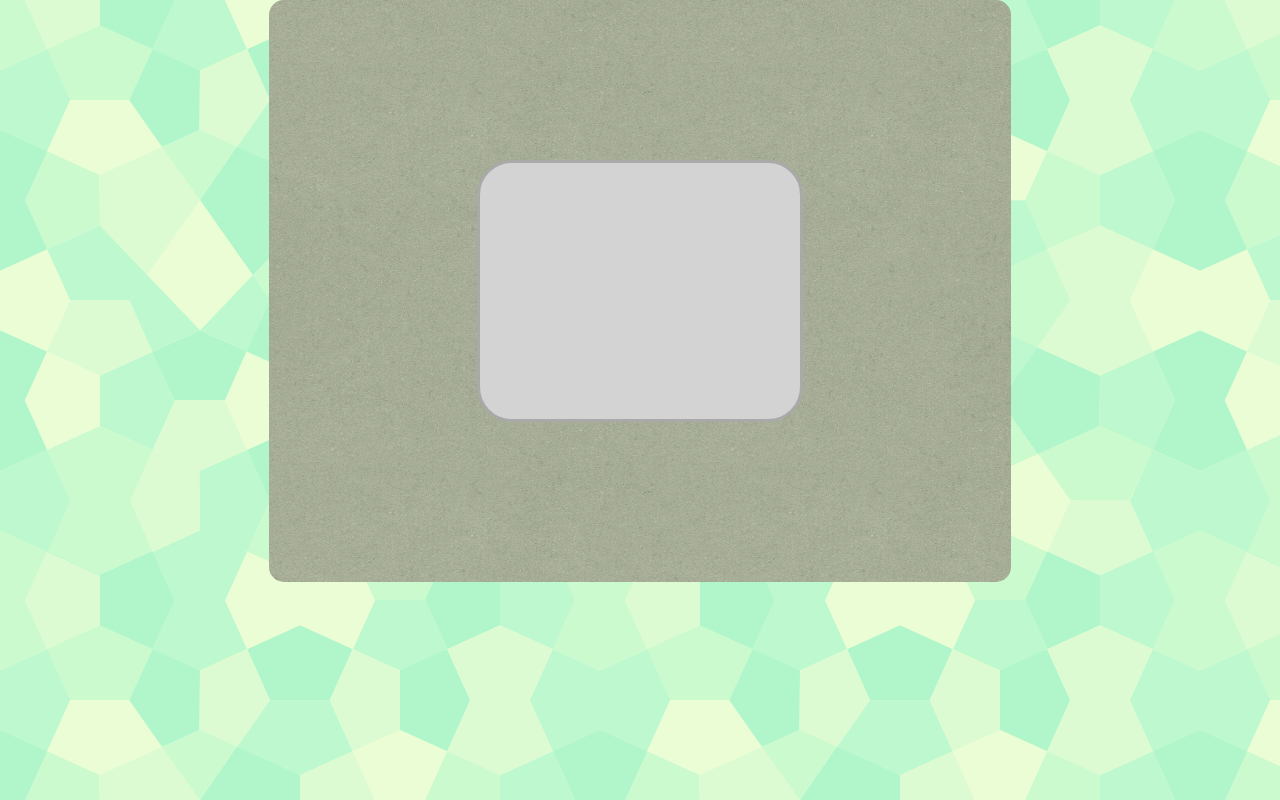
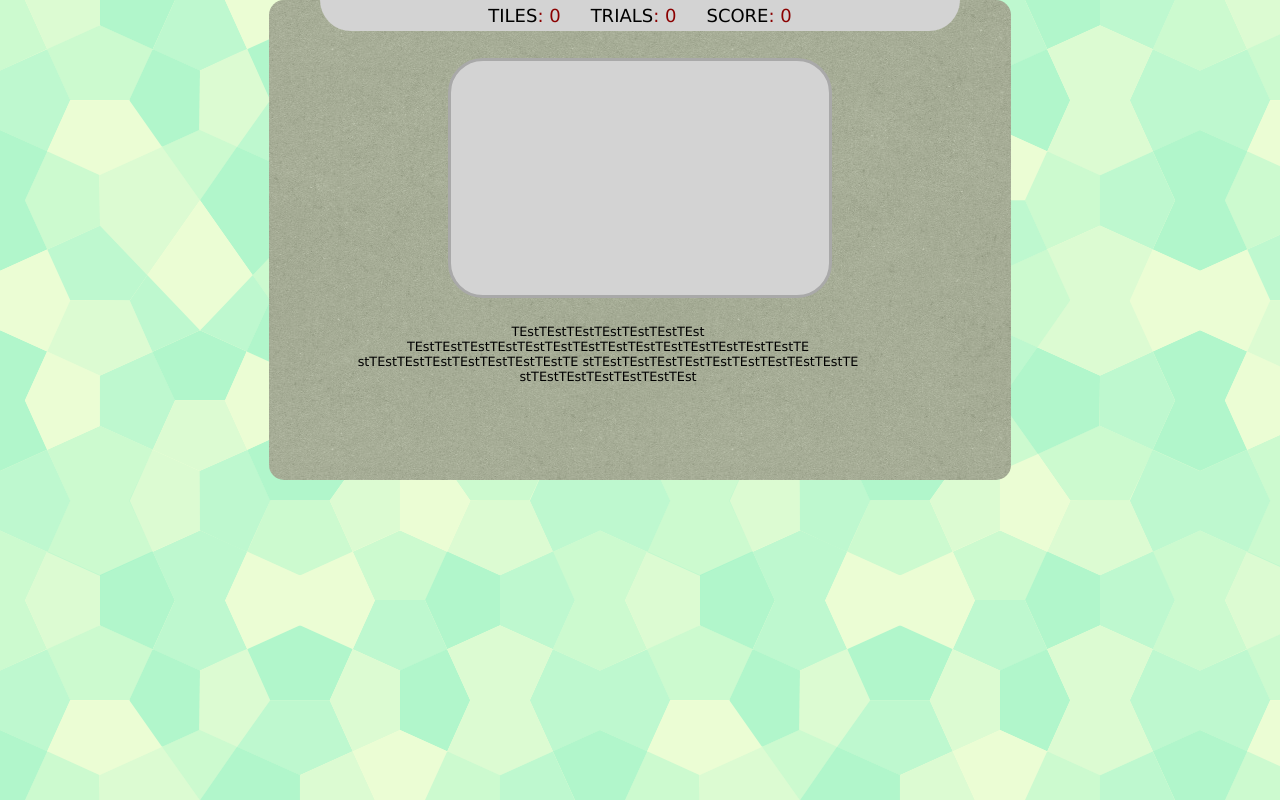
Before and after one commit to ttitto/Memory-Matrix-JS-Game, a plain HTML site: page MemoryMatrixGame/MemoryMatrix/index.html in a window 1280 px wide. Drawn offline with Linux system fonts and the light colour scheme.

Commit message:
score board design ready

```diff
--- a/MemoryMatrixGame/MemoryMatrix/css/styles.css
+++ b/MemoryMatrixGame/MemoryMatrix/css/styles.css
@@ -1,10 +1,16 @@
-html, body, canvas {
+html, body, canvas, div, span, ul, li {
     margin: 0;
     padding: 0;
+    -moz-box-sizing: border-box;
+    -webkit-box-sizing: border-box;
+    box-sizing: border-box;
 }
+
 
 body {
     background-image: url('../imgs/body-bg.png');
+    font-family: Verdana, Geneva, Tahoma, sans-serif;
+    font-size: 18px;
 }
 /*#region MAIN-CONTAINER */
 
@@ -13,23 +19,59 @@ body {
     height: 480px;
     max-width: 90%;
     margin: 0 auto;
-    padding:4%;
+    padding: 0 4%;
     border-radius: 15px;
     background-image: url('../imgs/main-bg.png');
     text-align: center;
     overflow: hidden;
-    display: flex;
-    -ms-flex-flow: row wrap;
-    flex-flow: row wrap;
+    display: -webkit-box; /* OLD - iOS 6-, Safari 3.1-6 */
+    display: -moz-box; /* OLD - Firefox 19- (buggy but mostly works) */
+    display: -ms-flexbox; /* TWEENER - IE 10 */
+    display: -webkit-flex; /* NEW - Chrome */
+    display: flex; /* NEW, Spec - Opera 12.1, Firefox 20+ */
+    -ms-flex-flow: column nowrap;
+    flex-flow: column nowrap;
 }
 
+#score-board {
+    background: lightgray;
+    border-bottom-right-radius: 40px;
+    border-bottom-left-radius: 40px;
+}
+
+    #score-board .score-board-element {
+        display: inline-block;
+        margin: 0 10px;
+        padding: 5px 5px;
+        text-transform: uppercase;
+        z-index:1000;
+    }
+
+    #score-board .score-board-value {
+        color: darkred;
+    }
+
+        #score-board .score-board-value:before {
+            content: ': ';
+        }
+
 #board {
-    width: 40%;
-    height:40%;
-    margin:  auto;
+    width: 60%;
+    height: 50%;
+    margin: auto;
     background: lightgray;
-    padding: 5%;
+    padding: 0 5%;
     border-radius: 35px;
     border: 3px solid darkgray;
+    position: relative;
+    text-align: center;
+}
+
+#infobox {
+    max-width: 90%;
+    margin-bottom: 15%;
+    font-size: 0.8rem;
+    -ms-word-wrap: break-word;
+    word-wrap: break-word;
 }
 /*#endregion */
--- a/MemoryMatrixGame/MemoryMatrix/js/app.js
+++ b/MemoryMatrixGame/MemoryMatrix/js/app.js
@@ -10,9 +10,52 @@ function createBackground() {
 }
 createBackground();
 
+
+function createScoreBoard() {
+    scoreBoard = document.createElement('div');
+    scoreBoard.id = 'score-board';
+    mainContainer.appendChild(scoreBoard);
+    var scoreBoardList = document.createElement('ul');
+    scoreBoard.appendChild(scoreBoardList);
+
+    var categories = [new ScoreBoardElement('', 'Tiles', '0'),
+        new ScoreBoardElement('', 'Trials', '0'),
+        new ScoreBoardElement('', 'Score', '0')];
+
+    var len = categories.length;
+    for (var i = 0; i < len; i++) {
+        var li = document.createElement('li');
+        li.className = 'score-board-element';
+        li.innerText = categories[i].content;
+        scoreBoardList.appendChild(li);
+
+        var sp = document.createElement('span');
+        sp.className = 'score-board-value';
+        sp.innerText = categories[i].val;
+        li.appendChild(sp);
+    }
+
+}
+var ScoreBoardElement = function (imgURL, content, val) {
+    this.imgURL = imgURL;
+    this.content = content;
+    this.val = val;
+
+}
+createScoreBoard();
+
+
 function createBoard() {
     board = document.createElement('div');
     board.id = 'board';
     mainContainer.appendChild(board);
 }
 createBoard();
+
+function createInfoBox() {
+    infobox = document.createElement('div');
+    infobox.id = 'infobox';
+    infobox.innerText = 'TEstTEstTEstTEstTEstTEstTEst TEstTEstTEstTEstTEstTEstTEstTEstTEstTEstTEstTEstTEstTEstTE stTEstTEstTEstTEstTEstTEstTEstTE stTEstTEstTEstTEstTEstTEstTEstTEstTEstTE stTEstTEstTEstTEstTEstTEst';
+    mainContainer.appendChild(infobox);
+}
+createInfoBox();
```
